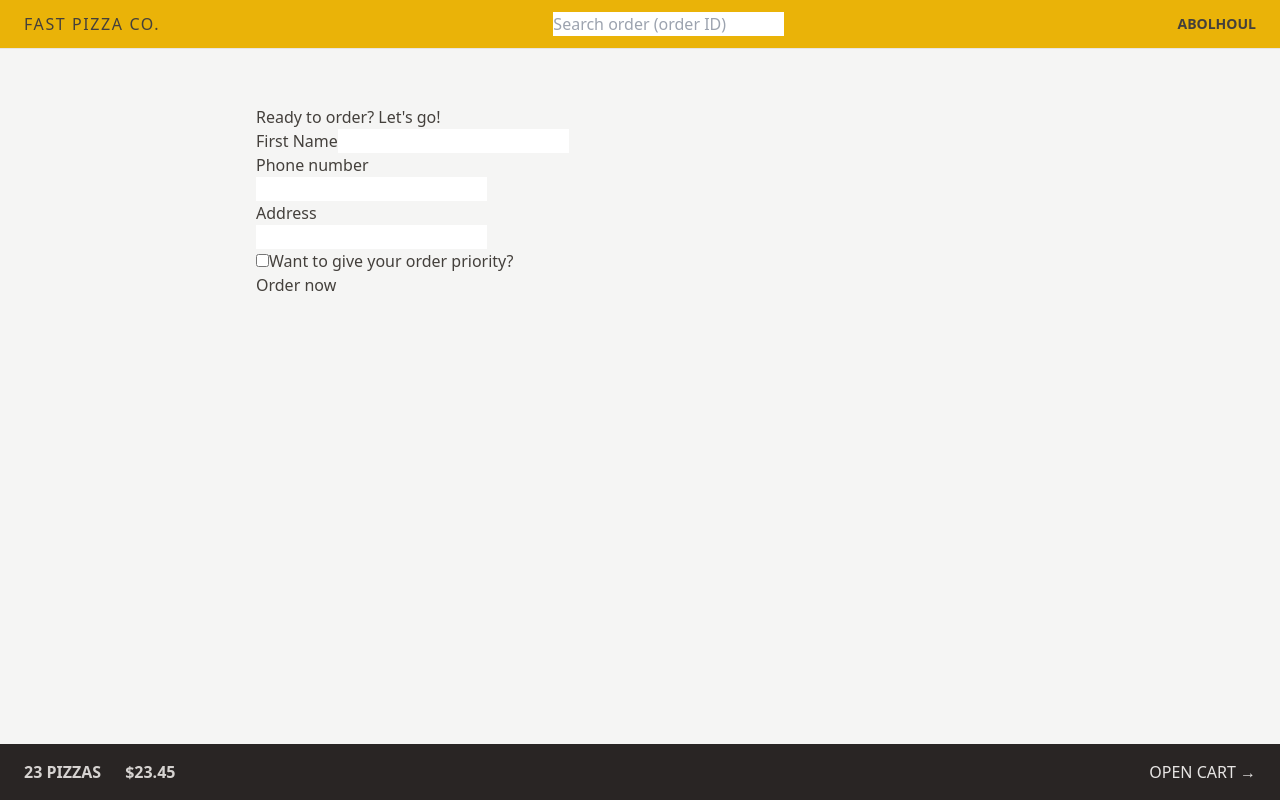
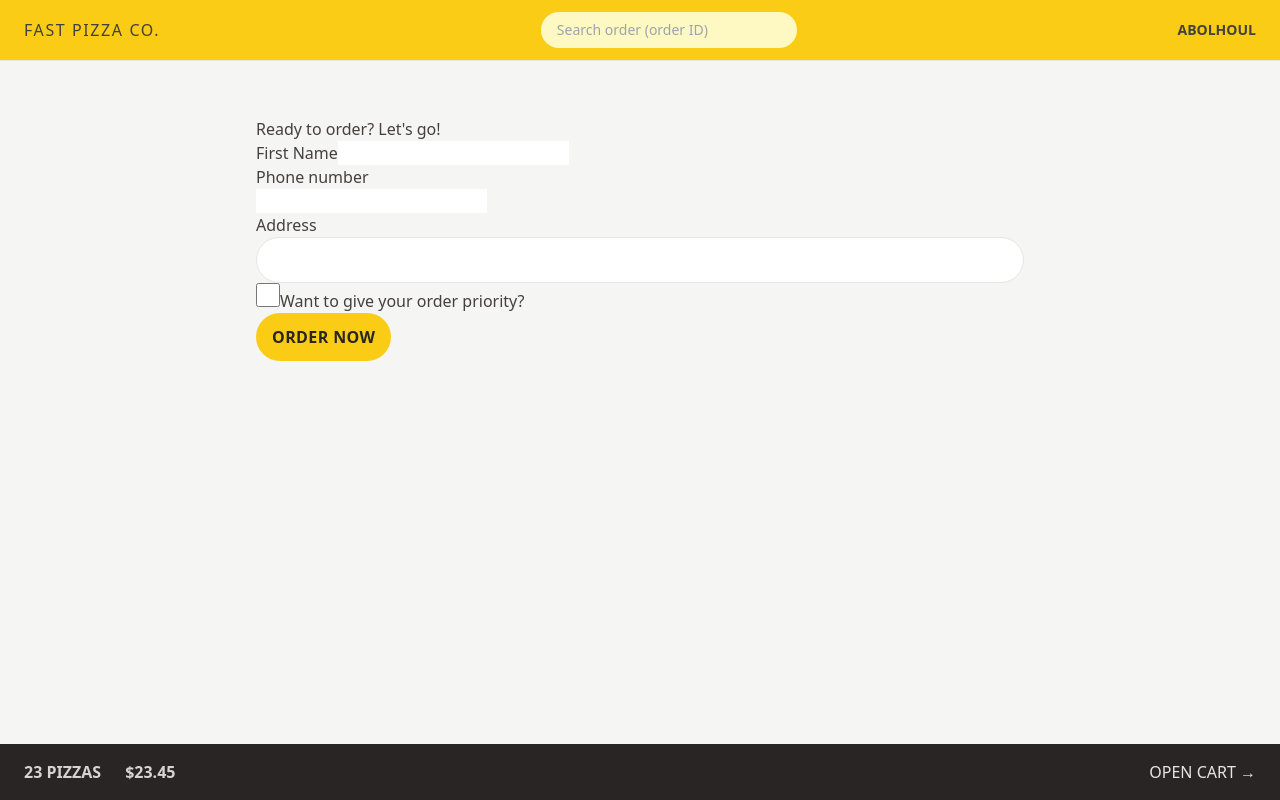
Before and after one commit to AbolHoul01/Fast-pizza, a React (Vite) app: page /order/new in a window 1280 px wide. Built offline with nearby package versions, Linux system fonts and the light colour scheme.

Commit message:
styling the app

```diff
--- a/src/features/cart/Cart.tsx
+++ b/src/features/cart/Cart.tsx
@@ -37,7 +37,12 @@
 
   return (
     <div>
-      <Link to="/menu">&larr; Back to menu</Link>
+      <Link
+        to="/menu"
+        className="text-sm text-blue-500 hover:text-blue-600 hover:underline"
+      >
+        &larr; Back to menu
+      </Link>
 
       <h2>Your cart, %NAME%</h2>
 
--- a/src/features/order/CreateOrder.tsx
+++ b/src/features/order/CreateOrder.tsx
@@ -77,12 +77,18 @@
         <div>
           <label>Address</label>
           <div>
-            <input type="text" name="address" required />
+            <input
+              className="rounded-full border border-stone-200 px-4 py-2 text-sm transition-all duration-300 placeholder:text-stone-400 focus:outline-none focus:ring focus:ring-yellow-400 w-full md:px-6 md:py-3"
+              type="text"
+              name="address"
+              required
+            />
           </div>
         </div>
 
         <div>
           <input
+          className="h-6 w-6 accent-yellow-400 focus:outline-none focus:ring focus:ring-yellow-400 focus:ring-offset-0"
             type="checkbox"
             name="priority"
             id="priority"
@@ -94,7 +100,11 @@
 
         <div>
           <input type="hidden" name="cart" value={JSON.stringify(cart)} />
-          <button type="submit" disabled={isSubmitting}>
+          <button
+            type="submit"
+            disabled={isSubmitting}
+            className="bg-yellow-400 uppercase font-semibold text-stone-800 py-3 px-4 inline-block tracking-wide rounded-full hover:bg-yellow-300 transition-colors duration-300 focus:outline-none focus:ring focus:ring-yellow-300 focus:bg-yellow-300 focus:ring-offset-2 active:bg-yellow-500 disabled:cursor-not-allowed"
+          >
             {isSubmitting ? "Placing order..." : "Order now"}
           </button>
         </div>
--- a/src/features/order/SearchOrder.tsx
+++ b/src/features/order/SearchOrder.tsx
@@ -19,6 +19,7 @@
         placeholder="Search order (order ID)"
         value={query}
         onChange={(e) => setQuery(e.target.value)}
+        className="rounded-full px-4 py-2 text-sm bg-yellow-100 placeholder: text-stone-400 w-28 sm:w-64 sm:focus:w-72 transition-all duration-300 focus:outline-none focus:ring focus:ring-opacity-50 focus:ring-yellow-500"
       />
     </form>
   );
--- a/src/ui/Header.tsx
+++ b/src/ui/Header.tsx
@@ -4,7 +4,7 @@
 
 function Header() {
   return (
-    <header className="flex items-center justify-between bg-yellow-500 uppercase px-4 py-3 border-b border-stone-200  sm:px-6">
+    <header className="flex items-center justify-between bg-yellow-400 uppercase px-4 py-3 border-b border-stone-200  sm:px-6">
       <Link to="/" className="tracking-widest">Fast Pizza Co.</Link>
 
       <SearchOrder />
```
